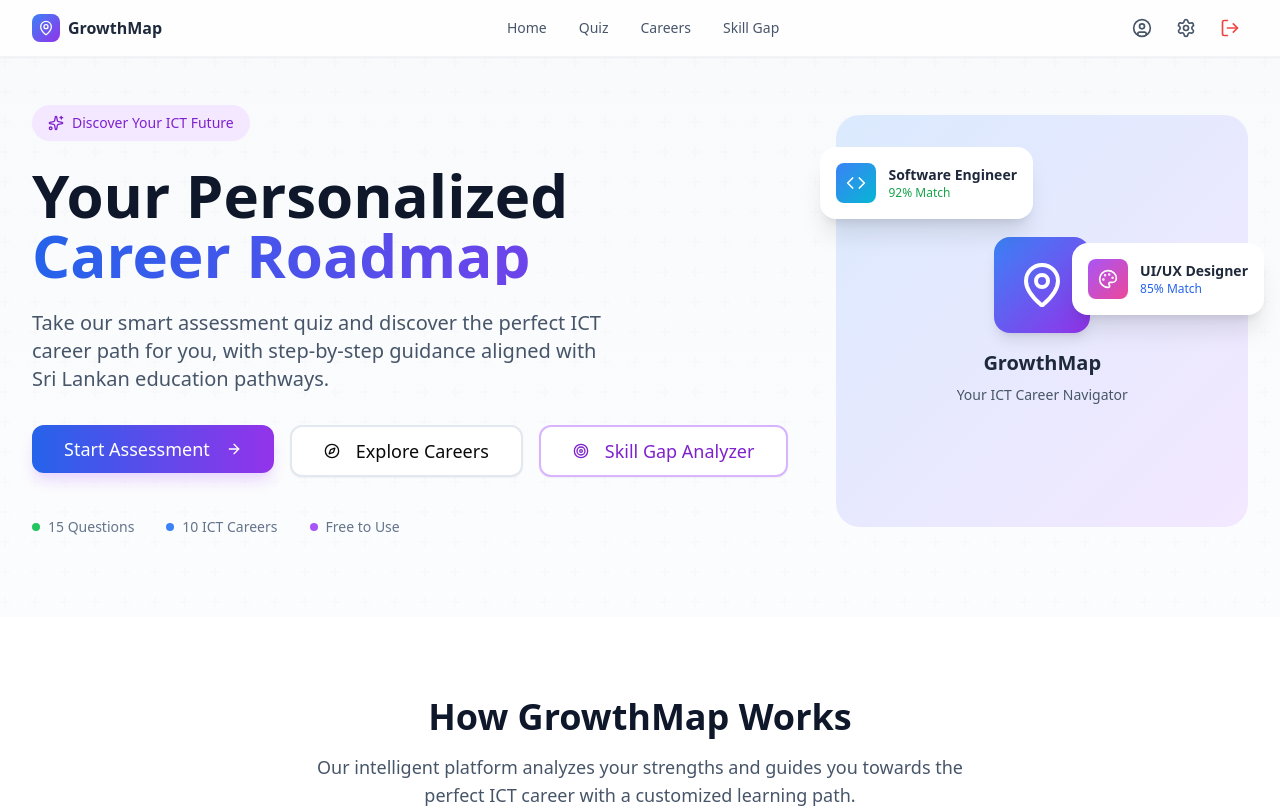
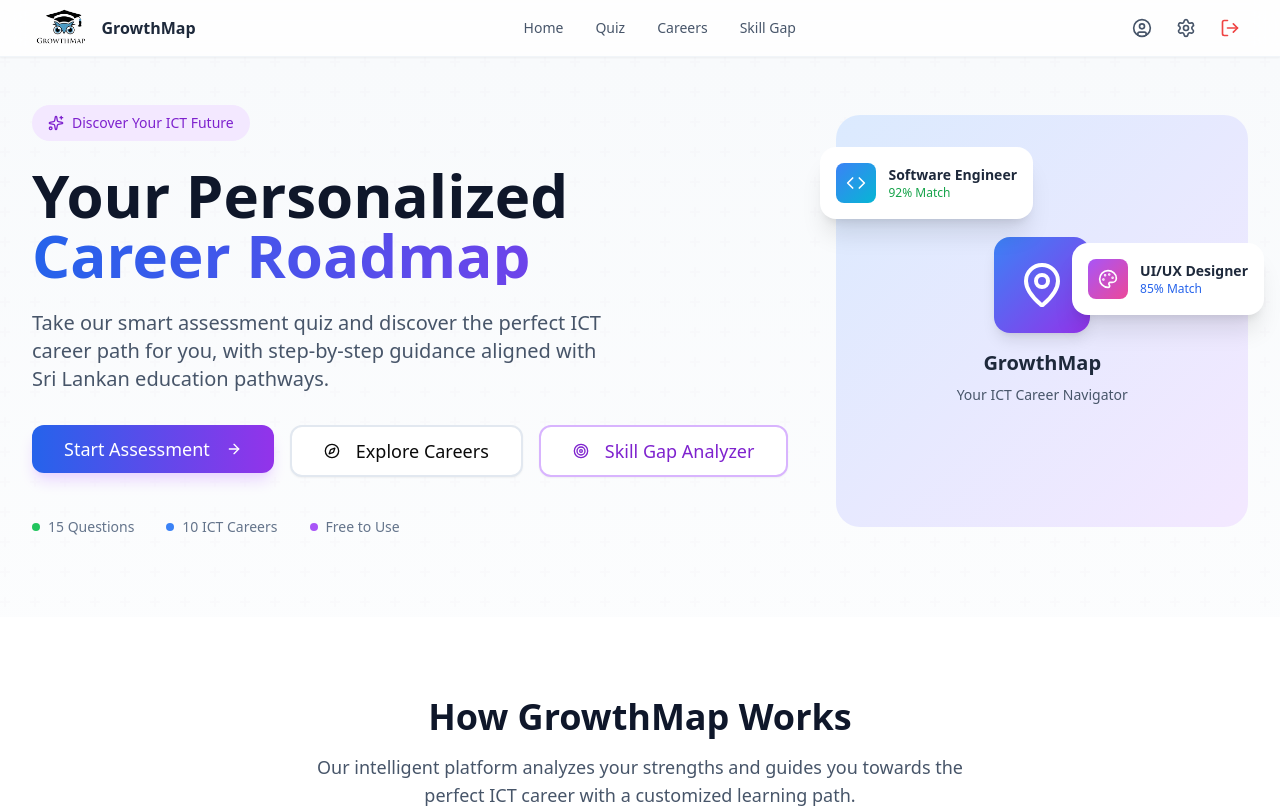
Before and after one commit to SemikaVidusha/SDGP_Project-GrowthMap, a React app in the folder SDGP/frontend/: page / in a window 1280 px wide. Shown: the top 808 px of the page. Built offline with nearby package versions, Linux system fonts and the light colour scheme; the HTML template or start-up script is replaced by a standard one.

Commit message:
the logo was imported into the file. And the logo was added instead of the icon.

```diff
--- a/SDGP/frontend/src/Layout.jsx
+++ b/SDGP/frontend/src/Layout.jsx
@@ -3,6 +3,7 @@ import { Link, useLocation, Outlet, useNavigate } from "react-router-dom";
 import { MapPin, UserCircle, Settings, Menu, X, LogOut } from "lucide-react";
 import { createPageUrl } from "@/utils";
 import Footer from "./components/Footer";
+import logo from '@/assets/logo.png';
 
 const navLinks = [
   { label: "Home", page: "Home" },
@@ -36,8 +37,12 @@ function Header() {
           to={createPageUrl("Home")}
           className="flex items-center gap-2 font-bold text-slate-800 hover:text-purple-700"
         >
-          <div className="w-7 h-7 rounded-lg bg-gradient-to-br from-blue-500 to-purple-600 flex items-center justify-center">
-            <MapPin className="w-4 h-4 text-white" />
+          <div className="w-15 h-15 rounded-lg bg-gradient-to-br  flex items-center justify-center">
+            <img
+            src={logo}
+            alt="GrowthMap Logo"
+            className="h-10 w-auto object-contain hover:scale-105 transition-transform duration-200"
+            />
           </div>
           <span>GrowthMap</span>
         </Link>
```
